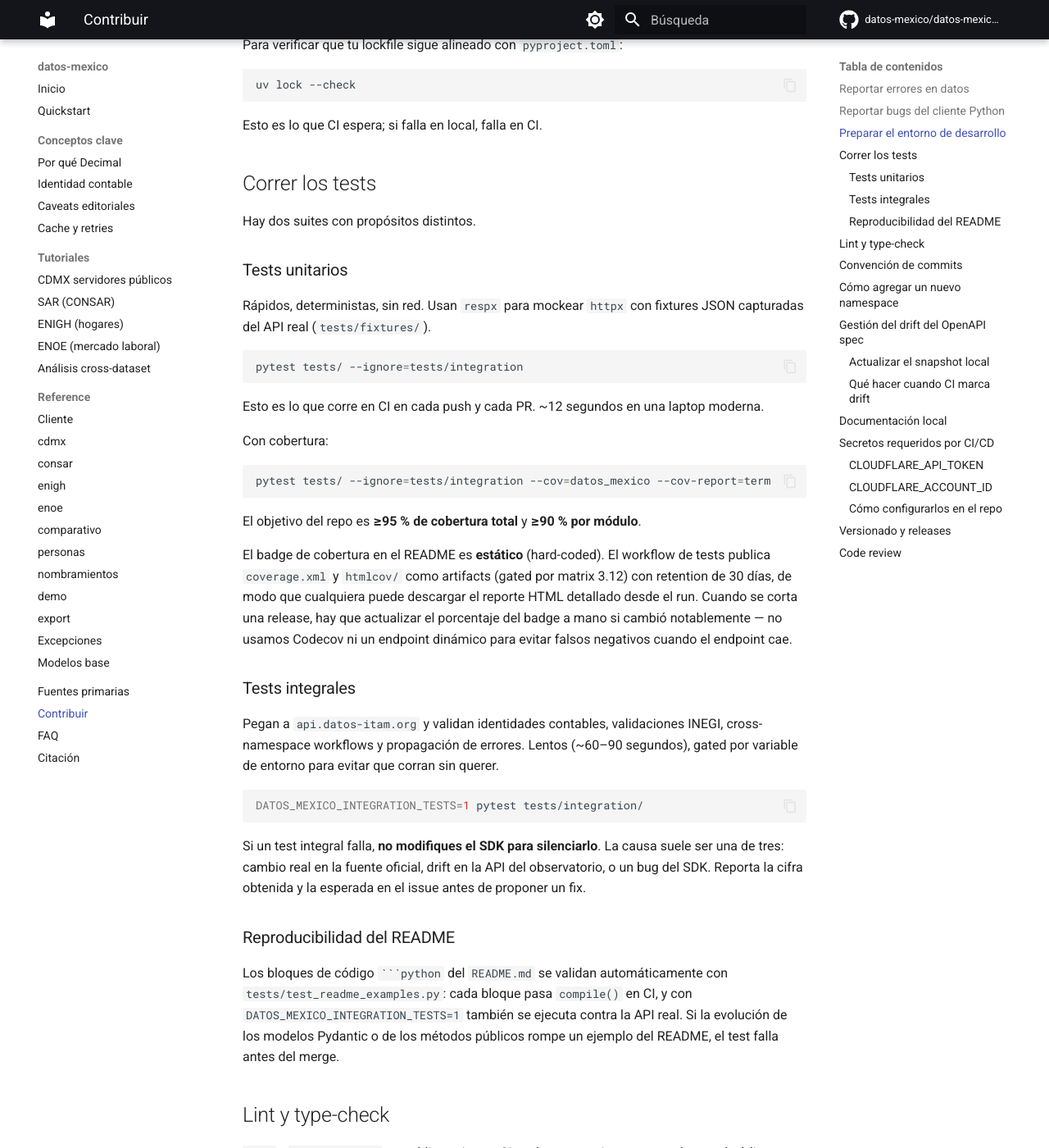
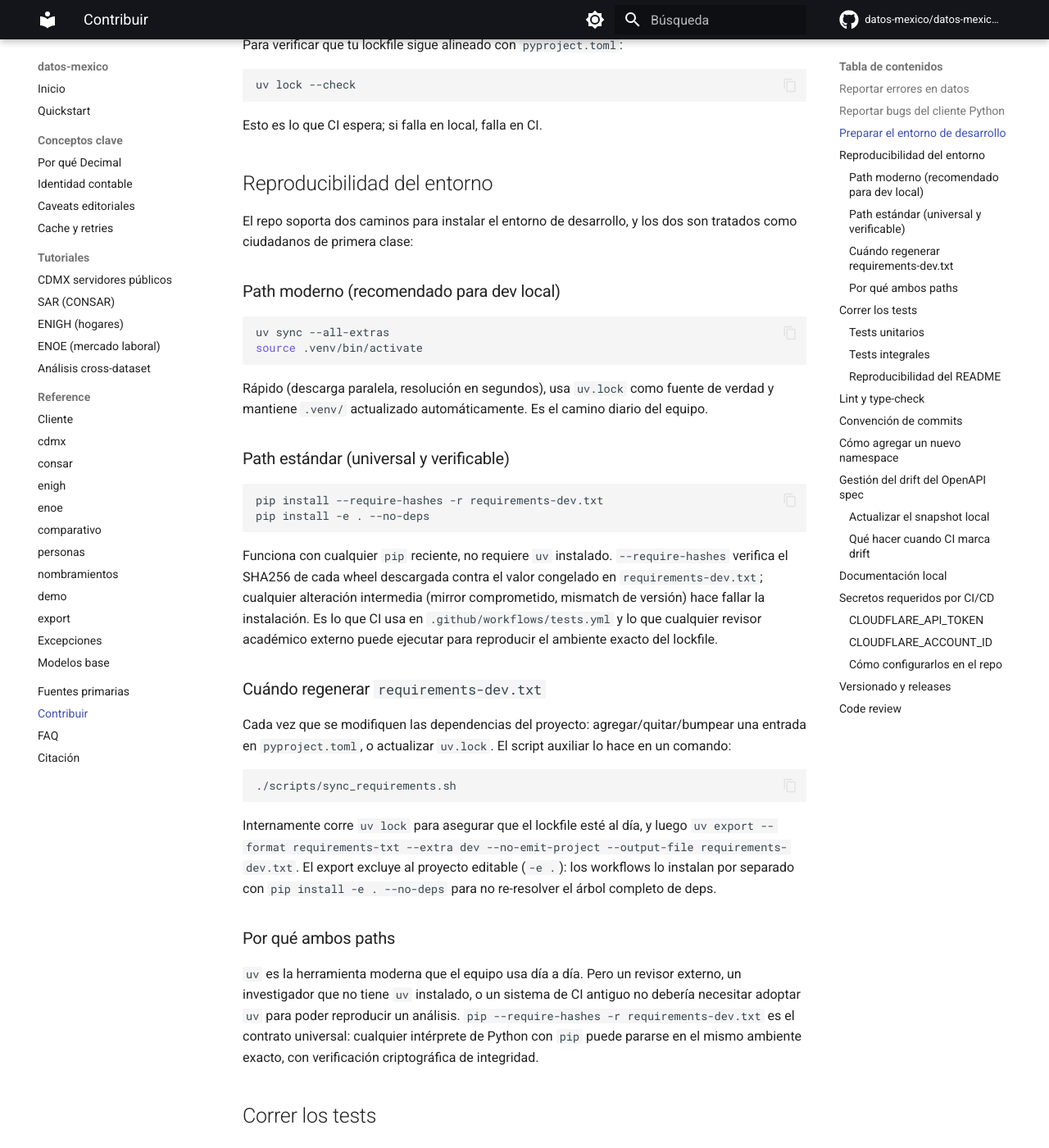
Before and after one commit to Datos-Mexico/datos-mexico-py, an MkDocs documentation site: the page built from docs/contributing.md, in a window 1280 px wide and 1400 px high, scrolled down 1264 px. Shown: the whole window at 82% size. Built offline with MkDocs 1.6.1 and Material for MkDocs 9.7.7, drawn with Linux system fonts in a browser that asks for light colours; comment, search, counter and statistics services are not loaded.

Commit message:
docs(contributing): documentar paths uv y pip para reproducibilidad
- nueva sección 'Reproducibilidad del entorno'
- path moderno: uv sync --all-extras
- path estándar: pip install --require-hashes -r requirements-dev.txt
  + pip install -e . --no-deps
- procedimiento de regeneración con scripts/sync_requirements.sh
- justifica por qué soportamos ambos: uv para velocidad de dev,
  pip + hashes para reproducibilidad académica universal y CI

````diff
--- a/docs/contributing.md
+++ b/docs/contributing.md
@@ -45,6 +45,42 @@ uv lock --check
 ```
 
 Esto es lo que CI espera; si falla en local, falla en CI.
+
+## Reproducibilidad del entorno
+
+El repo soporta dos caminos para instalar el entorno de desarrollo, y los dos son tratados como ciudadanos de primera clase:
+
+### Path moderno (recomendado para dev local)
+
+```bash
+uv sync --all-extras
+source .venv/bin/activate
+```
+
+Rápido (descarga paralela, resolución en segundos), usa `uv.lock` como fuente de verdad y mantiene `.venv/` actualizado automáticamente. Es el camino diario del equipo.
+
+### Path estándar (universal y verificable)
+
+```bash
+pip install --require-hashes -r requirements-dev.txt
+pip install -e . --no-deps
+```
+
+Funciona con cualquier `pip` reciente, no requiere `uv` instalado. `--require-hashes` verifica el SHA256 de cada wheel descargada contra el valor congelado en `requirements-dev.txt`; cualquier alteración intermedia (mirror comprometido, mismatch de versión) hace fallar la instalación. Es lo que CI usa en `.github/workflows/tests.yml` y lo que cualquier revisor académico externo puede ejecutar para reproducir el ambiente exacto del lockfile.
+
+### Cuándo regenerar `requirements-dev.txt`
+
+Cada vez que se modifiquen las dependencias del proyecto: agregar/quitar/bumpear una entrada en `pyproject.toml`, o actualizar `uv.lock`. El script auxiliar lo hace en un comando:
+
+```bash
+./scripts/sync_requirements.sh
+```
+
+Internamente corre `uv lock` para asegurar que el lockfile esté al día, y luego `uv export --format requirements-txt --extra dev --no-emit-project --output-file requirements-dev.txt`. El export excluye al proyecto editable (`-e .`): los workflows lo instalan por separado con `pip install -e . --no-deps` para no re-resolver el árbol completo de deps.
+
+### Por qué ambos paths
+
+`uv` es la herramienta moderna que el equipo usa día a día. Pero un revisor externo, un investigador que no tiene `uv` instalado, o un sistema de CI antiguo no debería necesitar adoptar `uv` para poder reproducir un análisis. `pip --require-hashes -r requirements-dev.txt` es el contrato universal: cualquier intérprete de Python con `pip` puede pararse en el mismo ambiente exacto, con verificación criptográfica de integridad.
 
 ## Correr los tests
 
````
